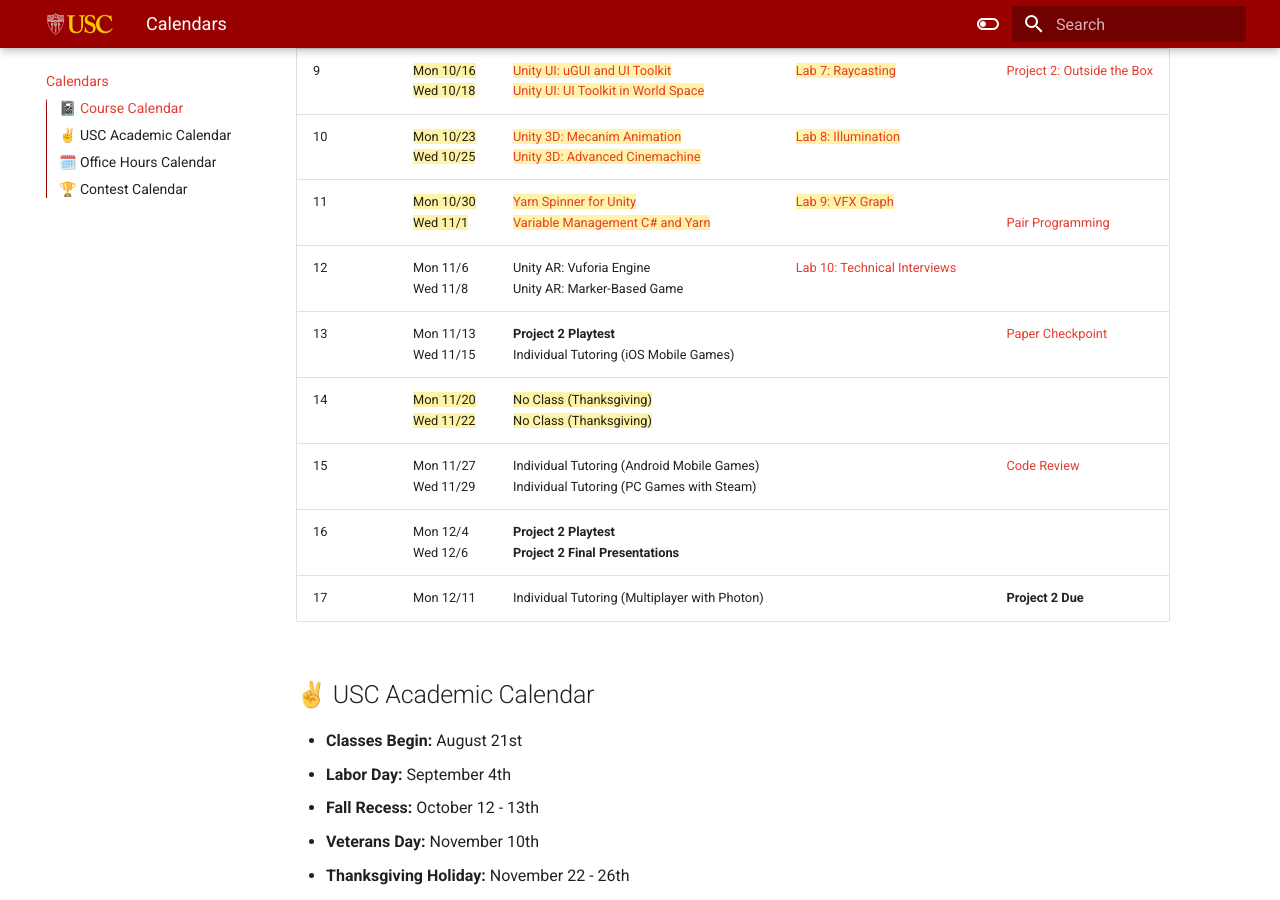
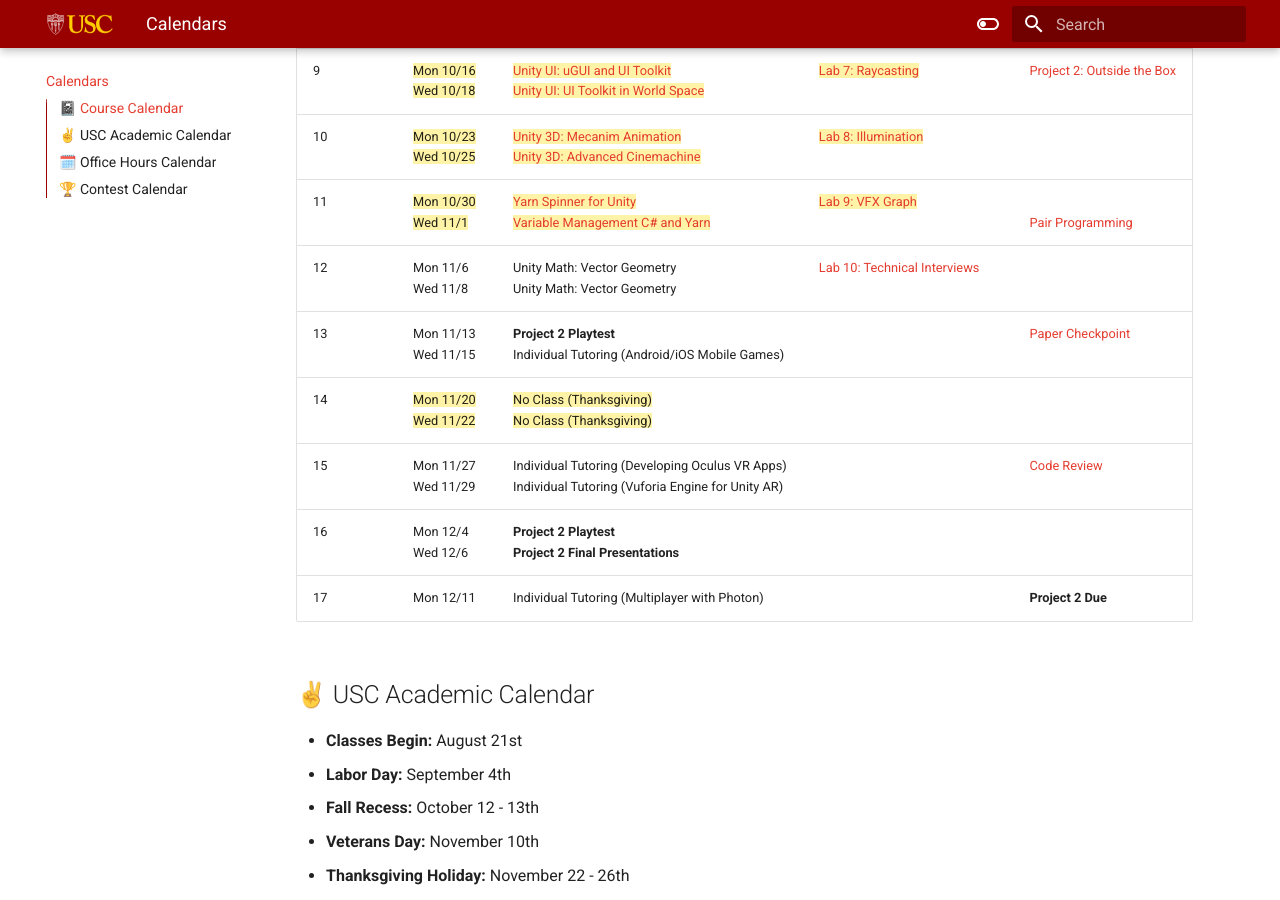
Before and after one commit to usc-ctin583/usc-ctin583.github.io, an MkDocs documentation site: the page built from docs/index.md, in a window 1280 px wide and 900 px high, scrolled down 804 px. Built offline with MkDocs 1.6.1 and Material for MkDocs 9.7.7, drawn with Linux system fonts in a browser that asks for light colours.

Commit message:
unity math

```diff
--- a/docs/index.md
+++ b/docs/index.md
@@ -14,10 +14,10 @@
 | 9    | ==Mon 10/16== <br> ==Wed 10/18== | ==[Unity UI: uGUI and UI Toolkit](https://www.icloud.com/keynote/05dxP82d9x9mFhNSfsZrNJTAA#Lecture7)== <br> ==[Unity UI: UI Toolkit in World Space](https://www.icloud.com/keynote/0f8PvRkhwyFuoYn02FVCtJnyQ#Lecture9)== | ==[Lab 7: Raycasting](Labs/lab07.md)== | [Project 2: Outside the Box](Projects/project2.md) |
 | 10   | ==Mon 10/23== <br> ==Wed 10/25== | ==[Unity 3D: Mecanim Animation](https://www.icloud.com/keynote/06aC7YI4Dfhus0rUU6kLUnT3Q#Lecture10)== <br> ==[Unity 3D: Advanced Cinemachine](https://www.icloud.com/keynote/090pVb415sSet7PFsC_TzDpQw#Lecture10)== | ==[Lab 8: Illumination](Labs/lab08.md)== |
 | 11   | ==Mon 10/30== <br> ==Wed 11/1==  | ==[Yarn Spinner for Unity](https://www.icloud.com/keynote/012lleSf44gJC4BdO84HmbRUg#Lecture11)== <br> ==[Variable Management C# and Yarn](https://www.icloud.com/keynote/001VeMlaVJtt1EM4tcWbnIGKg#Lecture11)== | ==[Lab 9: VFX Graph](Labs/lab09.md)== | <br> [Pair Programming](Projects/project2checkpoint1.md) |
-| 12   | Mon 11/6 <br> Wed 11/8   | Unity AR: Vuforia Engine <br> Unity AR: Marker-Based Game | [Lab 10: Technical Interviews](Labs/lab10.md) |
-| 13   | Mon 11/13 <br> Wed 11/15 |  **Project 2 Playtest** <br> Individual Tutoring (iOS Mobile Games) | | [Paper Checkpoint](Projects/project2checkpoint2.md)|
+| 12   | Mon 11/6 <br> Wed 11/8   | Unity Math: Vector Geometry <br> Unity Math: Vector Geometry | [Lab 10: Technical Interviews](Labs/lab10.md) |
+| 13   | Mon 11/13 <br> Wed 11/15 |  **Project 2 Playtest** <br> Individual Tutoring (Android/iOS Mobile Games) | | [Paper Checkpoint](Projects/project2checkpoint2.md)|
 | 14   | ==Mon 11/20== <br> ==Wed 11/22== | ==No Class (Thanksgiving)== <br> ==No Class (Thanksgiving)== | | |
-| 15   | Mon 11/27 <br> Wed 11/29 | Individual Tutoring (Android Mobile Games) <br> Individual Tutoring (PC Games with Steam) | | [Code Review](Projects/project2checkpoint3.md) |
+| 15   | Mon 11/27 <br> Wed 11/29 | Individual Tutoring (Developing Oculus VR Apps) <br> Individual Tutoring (Vuforia Engine for Unity AR) | | [Code Review](Projects/project2checkpoint3.md) |
 | 16   | Mon 12/4 <br> Wed 12/6   | **Project 2 Playtest** <br> **Project 2 Final Presentations** | | |
 | 17   | Mon 12/11 | Individual Tutoring (Multiplayer with Photon) | | **Project 2 Due** |
 
```
